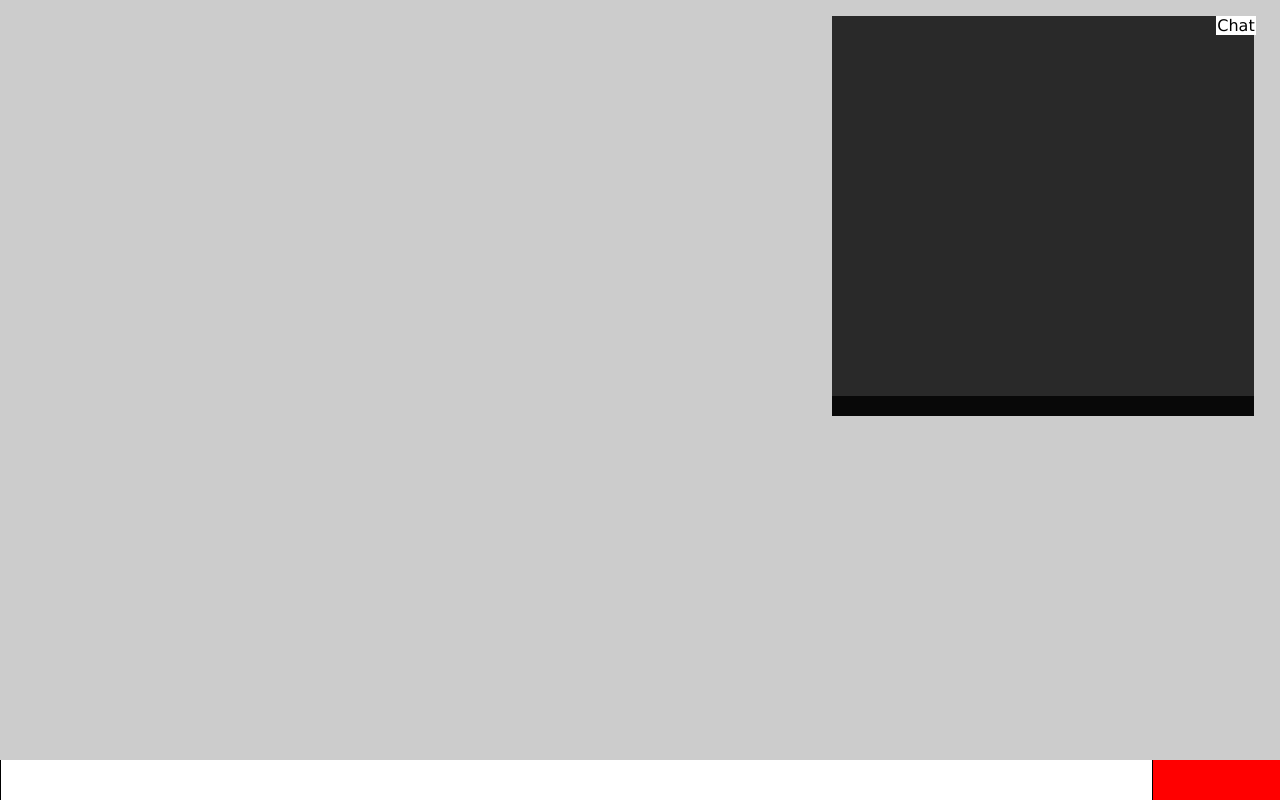
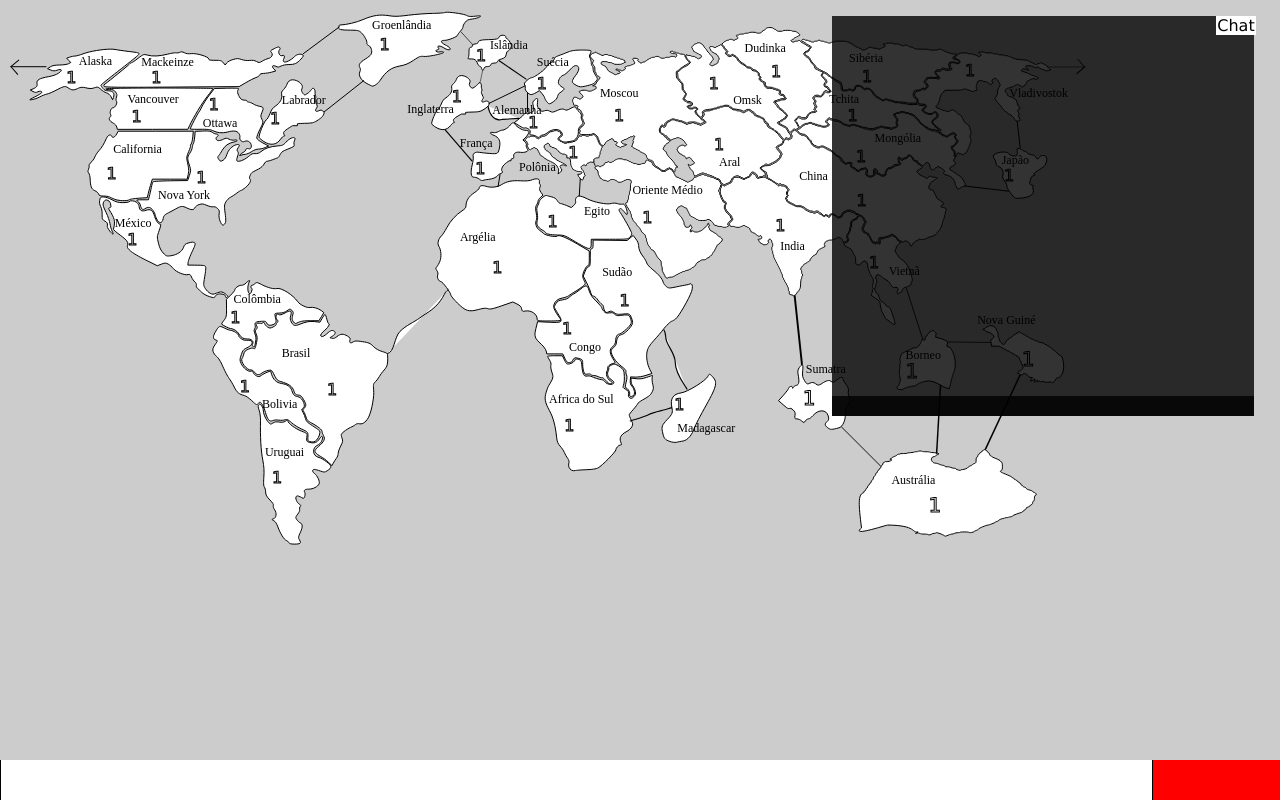
Before and after one commit to gbmoretti/War-Multiplayer, a plain HTML site: page client/index.html in a window 1280 px wide. Drawn offline with Linux system fonts and the light colour scheme.

Commit message:
rascunhos das classes do cliente

```diff
--- a/client/script.js
+++ b/client/script.js
@@ -16,13 +16,17 @@
       return this.socket.send(msg);
     };
 
+    /*
+       ** por algum motivo bisonho isso nao funciona
+    */
+
     WSConnection.prototype.on_close = function(func) {
-      this.socket.onclose = func.call;
+      this.socket.onclose = func;
       return refreshStatus();
     };
 
     WSConnection.prototype.on_open = function(func) {
-      this.socket.onopen = func.call;
+      this.socket.onopen = func;
       return refreshStatus();
     };
 
@@ -35,9 +39,14 @@
       };
     };
 
+    /*
+     ** até aqui
+    */
+
     WSConnection.prototype.refreshStatus = function() {
       var state;
       state = this.socket.readyState;
+      console.log(state);
       this.statusElmnt.removeClass();
       if (state === 0) {
         this.statusElmnt.addClass('connecting');
@@ -63,13 +72,20 @@
       var _this = this;
       this.listening = [];
       this.socket = new WSConnection(addr);
-      this.socket.on_msg = function(msg) {
+      this.socket.socket.onmessage = function(msg) {
+        msg = eval("(" + msg.data + ")");
         if (_this.listening[msg.name]) {
           _this.listening[msg.name].call(_this, msg.params);
         }
         if (!_this.listening[msg.name]) {
           return console.log('Nao estou ouvindo essa mensagem! ' + msg.name);
         }
+      };
+      this.socket.socket.onopen = function() {
+        return console.log('Abriu!');
+      };
+      this.socket.socket.onclose = function() {
+        return console.log('Fechou!');
       };
     }
 
@@ -87,6 +103,17 @@
 
   $(function() {
     var client;
+    $("#game").svg({
+      onLoad: function() {
+        var svg;
+        svg = $("#game").svg('get');
+        return svg.load('map.svg', {
+          addTo: true,
+          changeSize: false
+        });
+      },
+      settings: {}
+    });
     client = new Client("ws://192.168.1.102:3000/websocket");
     client.listen('print', function(msg) {
       var chat_window;
```
Also changed, not shown: client/index.html (+1 -1 lines), 2 other files.
